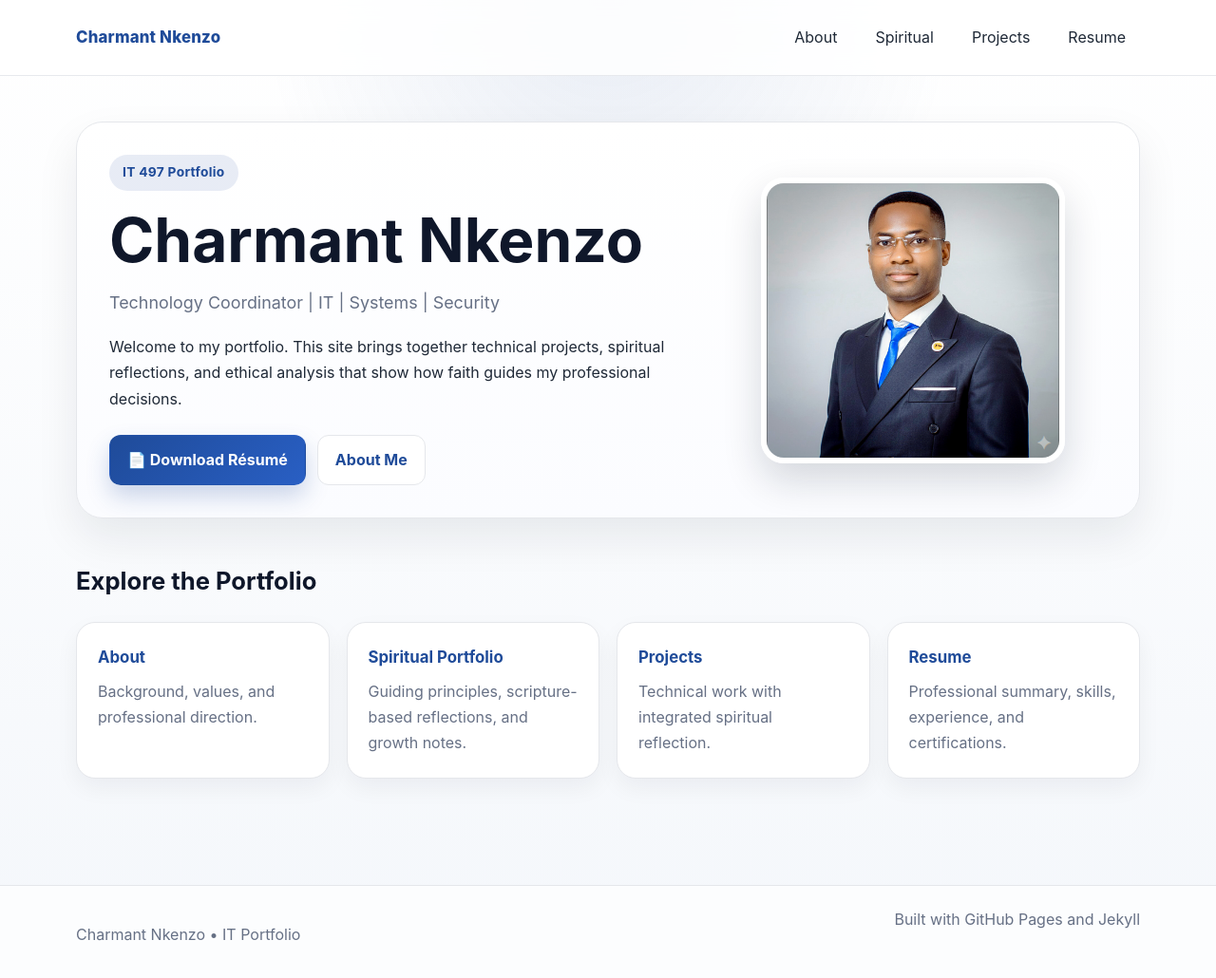
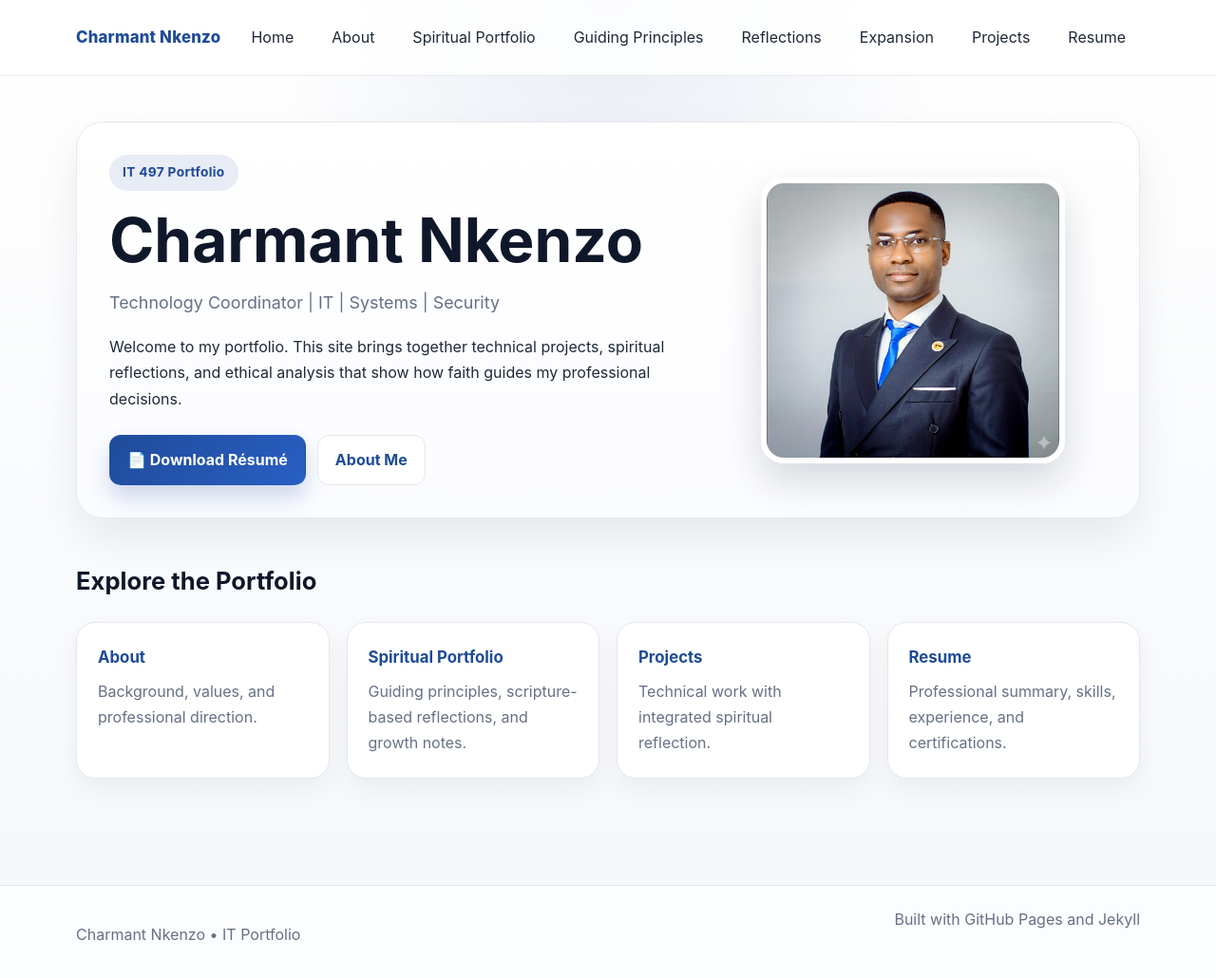
Before and after one commit to guychel20/charmantnkenzo.github.io, a Jekyll site: the page built from spiritual/index.md, in a window 1280 px wide and 1036 px high. Shown: the top 1030 px of the window at 95% size. Built offline with Jekyll 4.4.1, drawn with Linux system fonts in a browser that asks for light colours; our own code applies the rules of GitHub Pages for plain Markdown files.

Commit message:
Fix navigation and keep expansion visible

```diff
--- a/_layouts/default.html
+++ b/_layouts/default.html
@@ -11,8 +11,12 @@
     <div class="wrap header-inner">
       <a class="brand" href="{{ '/' | relative_url }}">{{ site.title }}</a>
       <nav class="nav">
+        <a href="{{ '/' | relative_url }}">Home</a>
         <a href="{{ '/about/' | relative_url }}">About</a>
-        <a href="{{ '/spiritual/' | relative_url }}">Spiritual</a>
+        <a href="{{ '/spiritual/' | relative_url }}">Spiritual Portfolio</a>
+        <a href="{{ '/spiritual/guiding-principles/' | relative_url }}">Guiding Principles</a>
+        <a href="{{ '/spiritual/reflections/' | relative_url }}">Reflections</a>
+        <a href="{{ '/spiritual/expansion/' | relative_url }}">Expansion</a>
         <a href="{{ '/projects/' | relative_url }}">Projects</a>
         <a href="{{ '/resume/' | relative_url }}">Resume</a>
       </nav>
```
